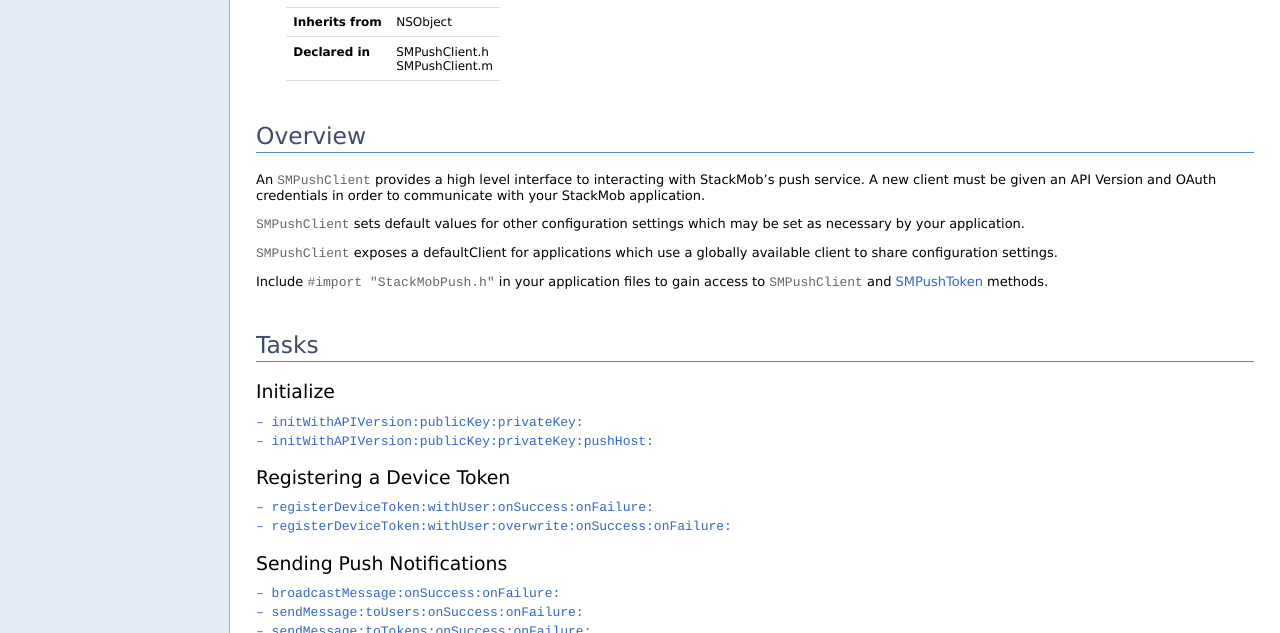
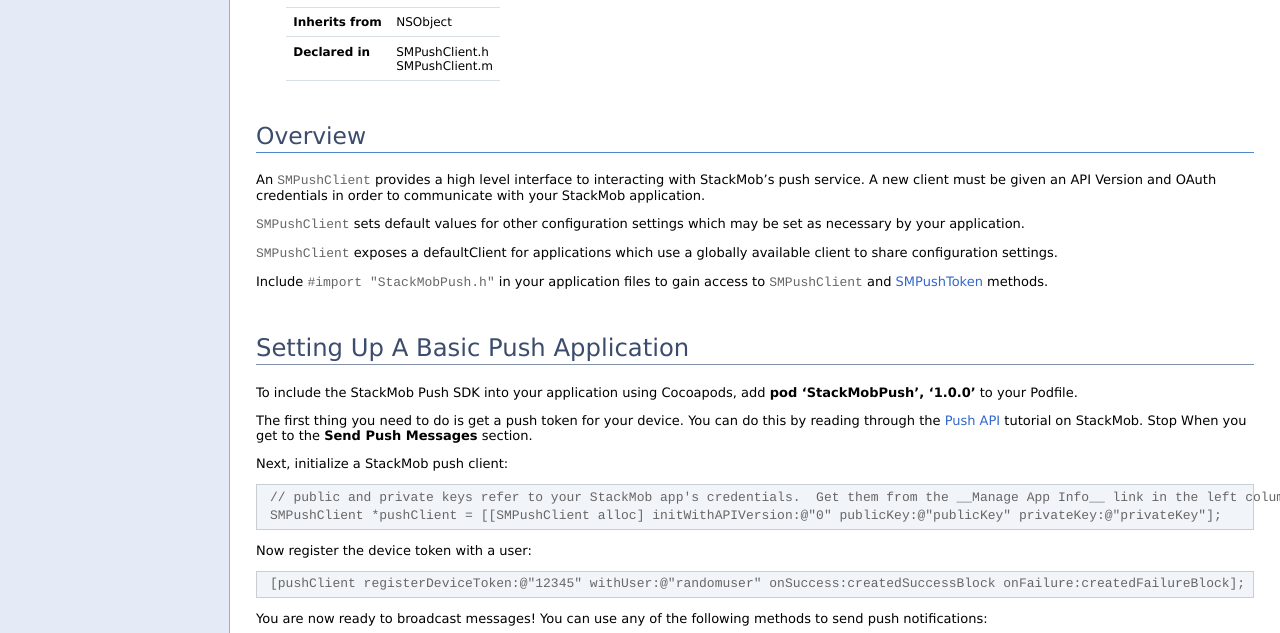
Before and after one commit to matzew/stackmob-ios-push-sdk, a plain HTML site: page Classes/SMPushClient.html in a window 1280 px wide. Shown: the part 167-800 px from the top of the page. Drawn offline with Linux system fonts and the light colour scheme.

```diff
--- a/Classes/SMPushClient.html
+++ b/Classes/SMPushClient.html
@@ -162,6 +162,32 @@
 <p><code>SMPushClient</code> exposes a defaultClient for applications which use a globally available client to share configuration settings.</p>
 
 <p>Include <code>#import "StackMobPush.h"</code> in your application files to gain access to <code>SMPushClient</code> and <a href="../Classes/SMPushToken.html">SMPushToken</a> methods.</p>
+
+<h2>Setting Up A Basic Push Application</h2>
+
+<p>To include the StackMob Push SDK into your application using Cocoapods, add <strong>pod &lsquo;StackMobPush&rsquo;, &lsquo;1.0.0&rsquo;</strong> to your Podfile.</p>
+
+<p>The first thing you need to do is get a push token for your device.  You can do this by reading through the <a href="https://www.stackmob.com/devcenter/docs/Setting-up-iOS-Push">Push API</a> tutorial on StackMob.  Stop When you get to the <strong>Send Push Messages</strong> section.</p>
+
+<p>Next, initialize a StackMob push client:</p>
+
+<pre><code>// public and private keys refer to your StackMob app's credentials.  Get them from the __Manage App Info__ link in the left column on the Dashboard
+SMPushClient *pushClient = [[SMPushClient alloc] initWithAPIVersion:@"0" publicKey:@"publicKey" privateKey:@"privateKey"];
+</code></pre>
+
+<p>Now register the device token with a user:</p>
+
+<pre><code>[pushClient registerDeviceToken:@"12345" withUser:@"randomuser" onSuccess:createdSuccessBlock onFailure:createdFailureBlock];
+</code></pre>
+
+<p>You are now ready to broadcast messages!  You can use any of the following methods to send push notifications:</p>
+
+<ul>
+<li><a href="#//api/name/broadcastMessage:onSuccess:onFailure:">broadcastMessage:onSuccess:onFailure:</a></li>
+<li><a href="#//api/name/sendMessage:toUsers:onSuccess:onFailure:">sendMessage:toUsers:onSuccess:onFailure:</a></li>
+<li><a href="#//api/name/sendMessage:toTokens:onSuccess:onFailure:">sendMessage:toTokens:onSuccess:onFailure:</a></li>
+</ul>
+
 					</div>
 
 
```
